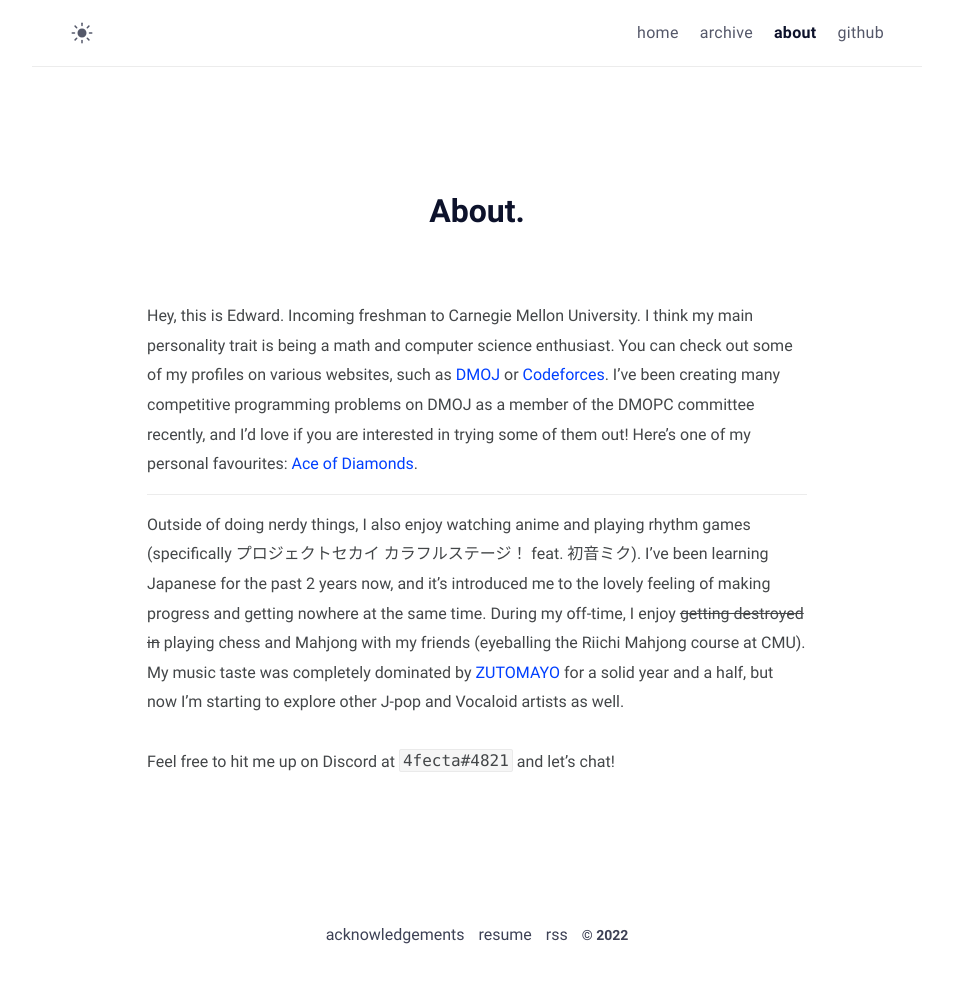
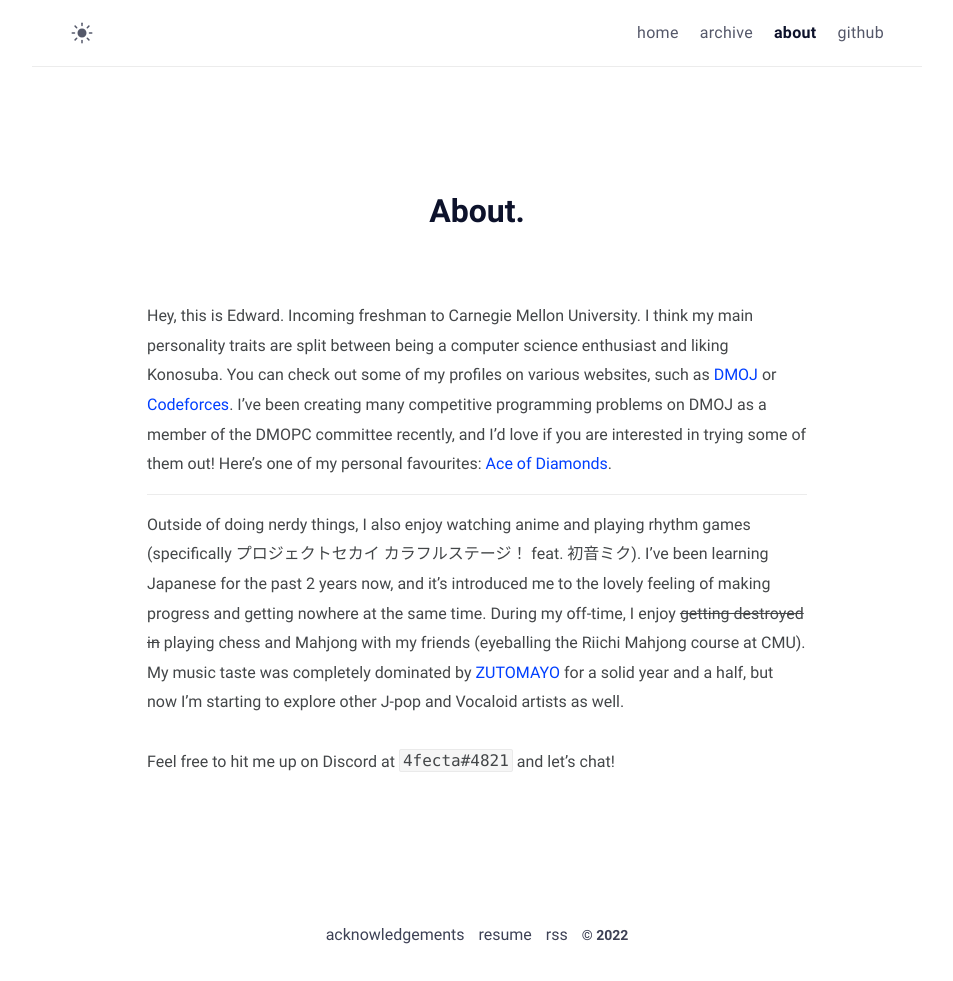
Before and after one commit to 4fecta/4fecta.ca, a Jekyll site: the page built from about.md, in a window 1280 px wide. Shown: the whole page, without its empty margins (163-1116 px from the left). Built offline with Jekyll 4.4.1, drawn with Linux system fonts in a browser that asks for light colours.

Commit message:
Update about.md

```diff
--- a/about.md
+++ b/about.md
@@ -6,7 +6,7 @@
 comments: false
 ---
 
-Hey, this is Edward. Incoming freshman to Carnegie Mellon University. I think my main personality trait is being a math and computer science enthusiast. You can check out some of my profiles on various websites, such as [DMOJ](https://dmoj.ca/user/4fecta) or [Codeforces](https://codeforces.com/profile/4fecta). I've been creating many competitive programming problems on DMOJ as a member of the DMOPC committee recently, and I'd love if you are interested in trying some of them out! Here's one of my personal favourites: [Ace of Diamonds](https://dmoj.ca/problem/dmopc21c9p4).
+Hey, this is Edward. Incoming freshman to Carnegie Mellon University. I think my main personality traits are split between being a computer science enthusiast and liking Konosuba. You can check out some of my profiles on various websites, such as [DMOJ](https://dmoj.ca/user/4fecta) or [Codeforces](https://codeforces.com/profile/4fecta). I've been creating many competitive programming problems on DMOJ as a member of the DMOPC committee recently, and I'd love if you are interested in trying some of them out! Here's one of my personal favourites: [Ace of Diamonds](https://dmoj.ca/problem/dmopc21c9p4).
 
 <hr>
 
```
